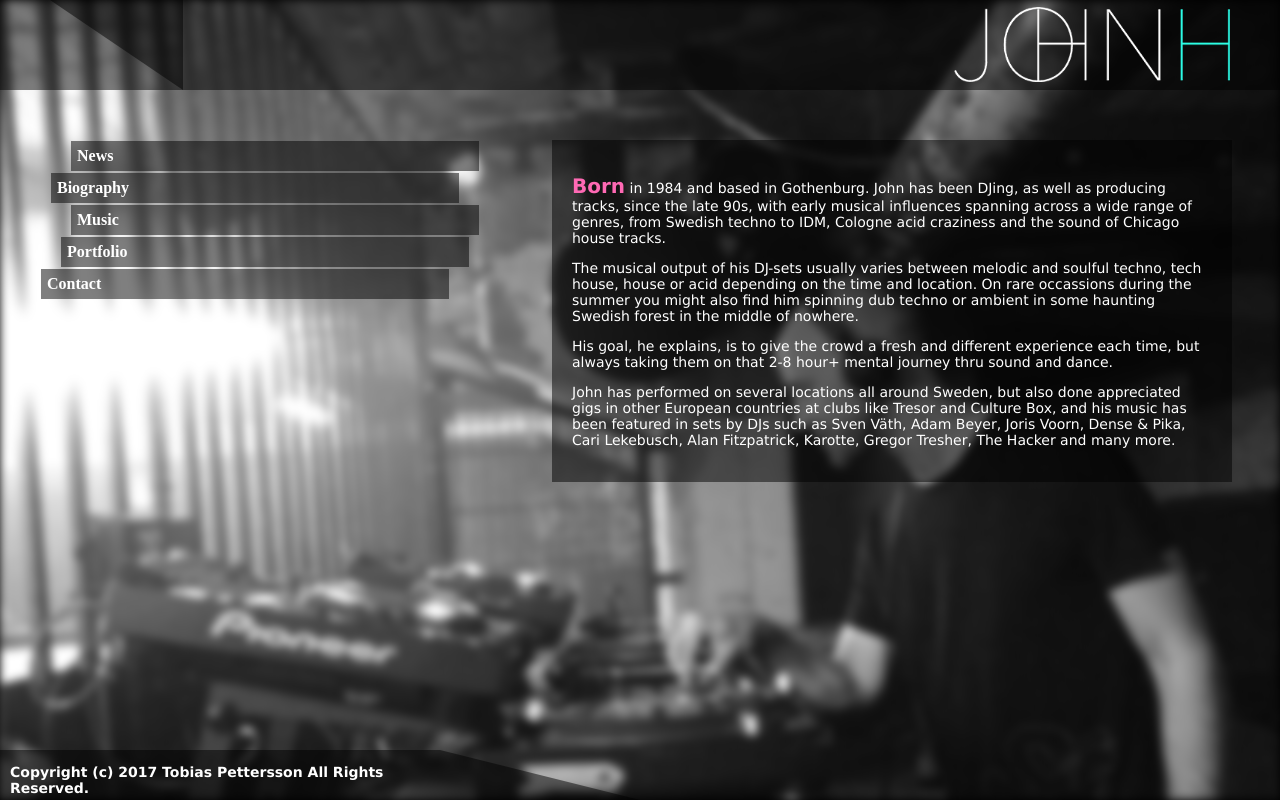
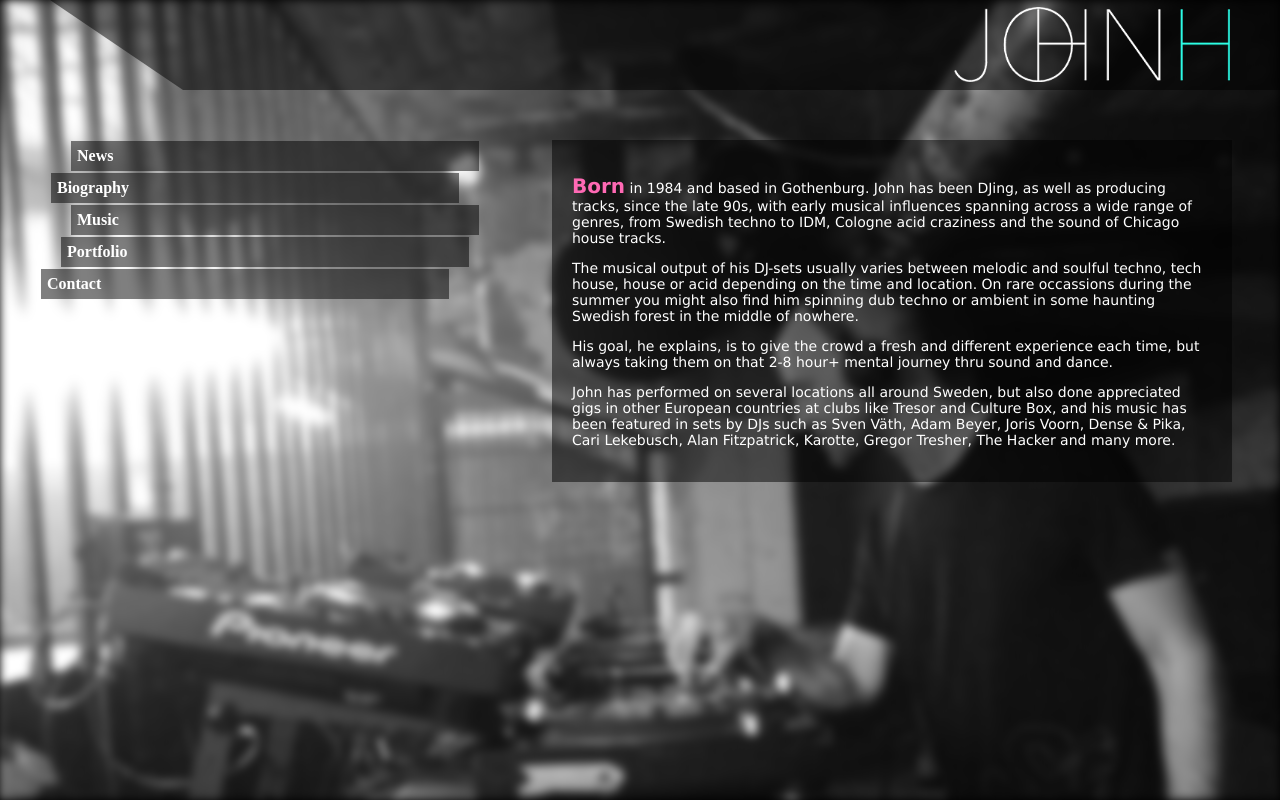
Before and after one commit to PatternsOn/PatternsON, a plain HTML site: page index.html in a window 1280 px wide. Drawn offline with Linux system fonts and the light colour scheme.

Commit message:
trying to solve position fixed problem

```diff
--- a/css/main.css
+++ b/css/main.css
@@ -113,13 +113,13 @@ p{
     font-weight: bold;
     height: 50px;
     padding-left: 10px;
-    background-color: rgba(0, 0, 0, 0.5);;
+    background-color: rgba(0, 0, 0, 0.5);
 
   }
   #triangle-bottomleft{
   	width: 0;
   	height: 0;
-  	border-bottom: 50px solid rgba(0, 0, 0, 0.5);;
+  	border-bottom: 50px solid rgba(0, 0, 0, 0.5);
   	border-right: 200px solid transparent;
   }
 }
@@ -205,13 +205,13 @@ p{
     font-weight: bold;
     height: 50px;
     padding-left: 10px;
-    background-color: rgba(0, 0, 0, 0.5);;
+    background-color: rgba(0, 0, 0, 0.5);
 
   }
   #triangle-bottomleft{
   	width: 0;
   	height: 0;
-  	border-bottom: 50px solid rgba(0, 0, 0, 0.5);;
+  	border-bottom: 50px solid rgba(0, 0, 0, 0.5);
   	border-right: 200px solid transparent;
   }
 }
@@ -231,7 +231,6 @@ p{
     background-attachment: fixed;
     background-size: 276px 75px;
     background-position: 95% 1%;
-    position: fixed;
     height: 90px;
     width: 100%;
     margin: 0px;
@@ -246,25 +245,13 @@ p{
   }
 
   #wrapper_bottom{
-    display: flex;
-    flex-direction: row;
-    width: 50%;
-    position: absolute;
-    bottom: 0px;
+    display: none;
   }
   footer{
-    color: black;
-    font-weight: bold;
-    height: 50px;
-    padding-left: 10px;
-    background-color: rgba(0, 0, 0, 0.5);;
-
+    display: none;
   }
   #triangle-bottomleft{
-  	width: 0;
-  	height: 0;
-  	border-bottom: 50px solid rgba(0, 0, 0, 0.5);;
-  	border-right: 200px solid transparent;
+    display: none;
   }
 }
 
@@ -276,26 +263,26 @@ p{
   #wrapper_top{
     display: flex;
     flex-direction: row;
+
   }
   #top_header{
     background-image:  url("../img/logosmall.png");
     background-repeat: no-repeat;
-    background-attachment: fixed;
+    /*background-attachment: fixed;*/
     background-size: 184px 50px;
-    background-position: 5% 2%;
-    position: fixed;
+    background-position: 5% 1%;
     height: 60px;
     width: 100%;
     margin: 0px;
     background-color: rgba(0, 0, 0, 0.5);
+    z-index: 2;
   }
   #triangle-topright {
     display: none;
   }
-
   #main_wrapper{
     display: flex;
-
+    position: fixed;
     margin-top: 50px;
     width: 100%;
   }
```
Also changed, not shown: index.html (+2 -0 lines).
